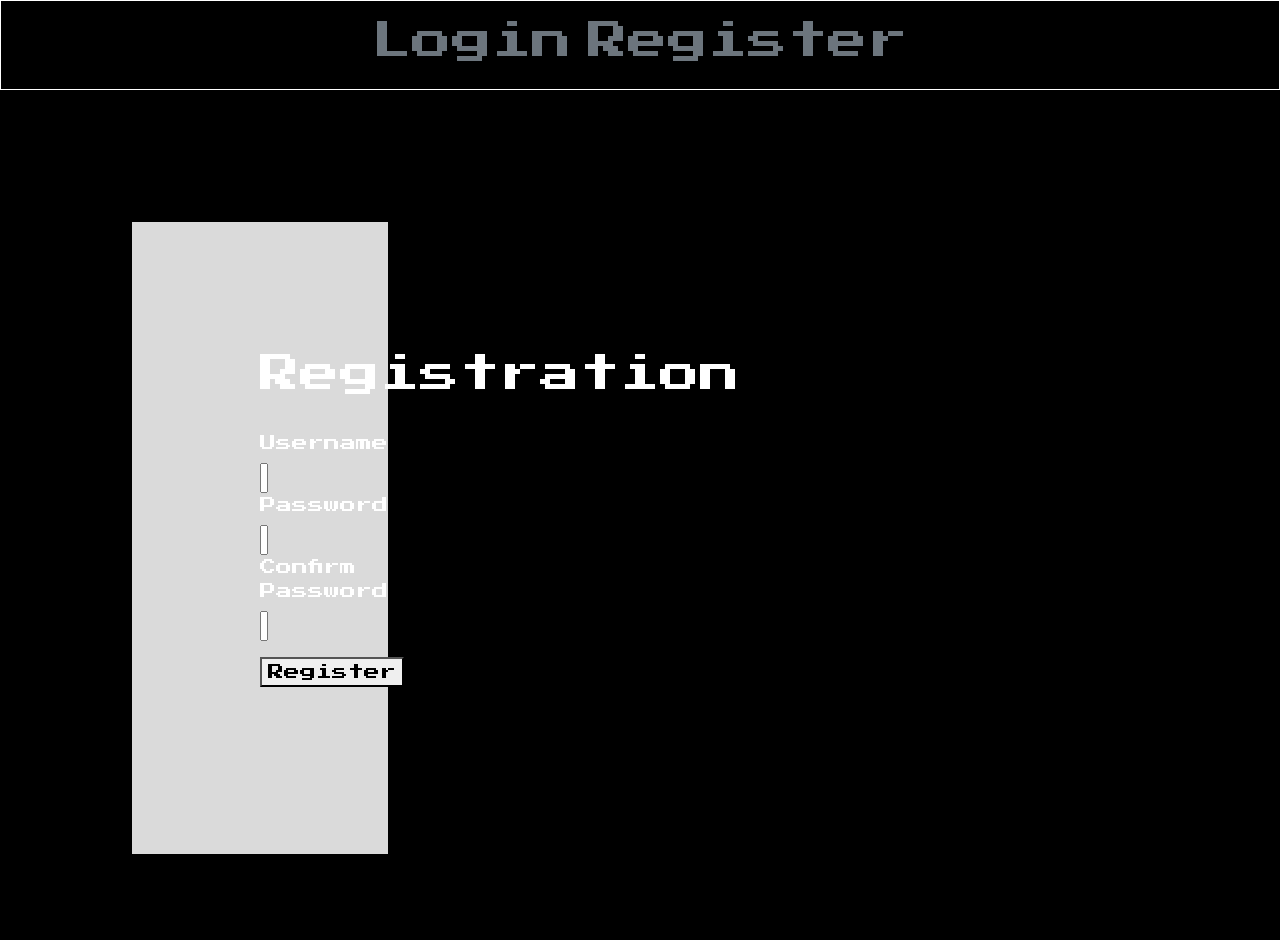
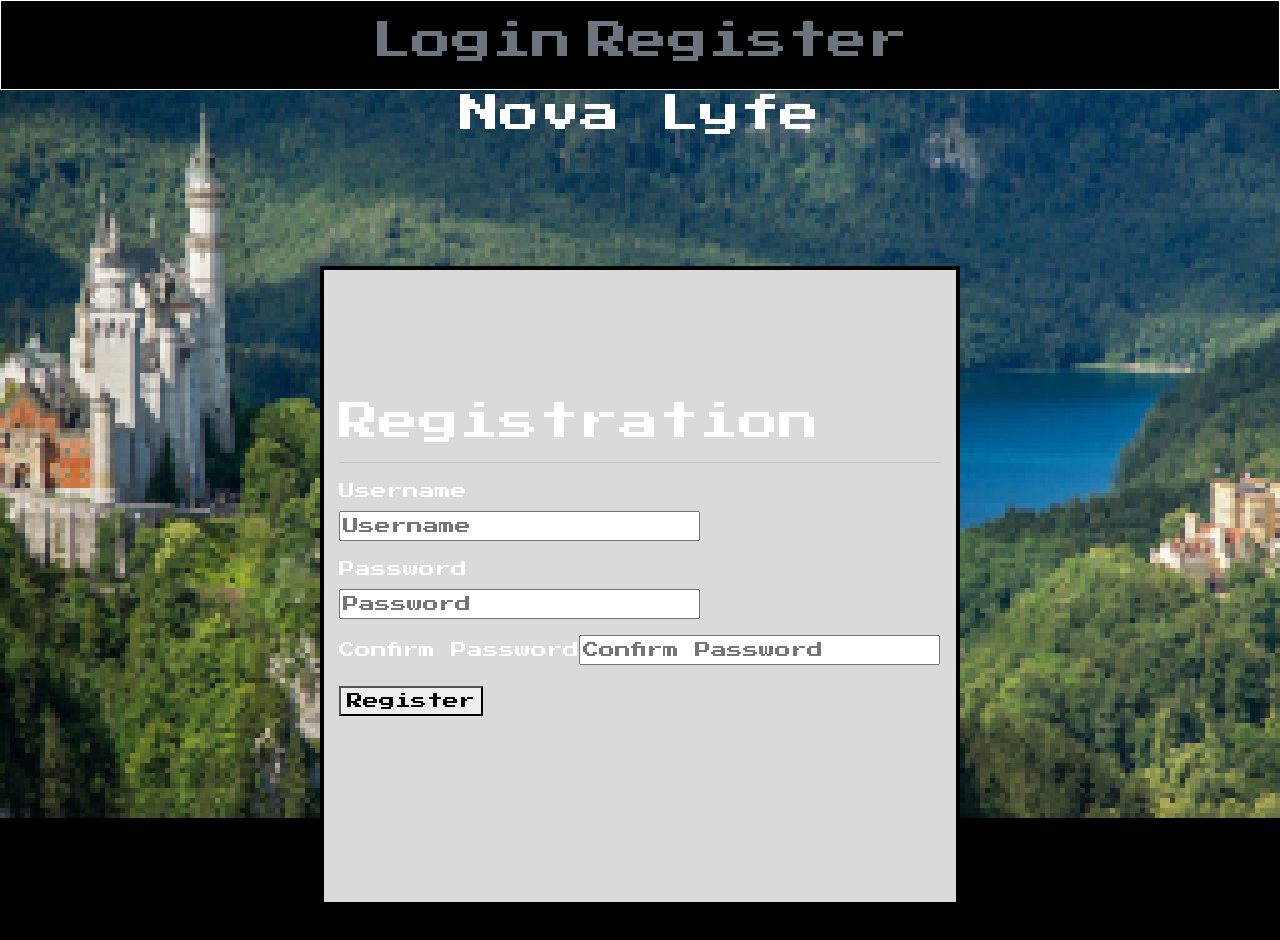
Before and after one commit to PatWyzlic/NovaLyfe, a React (Create React App) app in the folder Frontend/novalyfe/: page /register in a window 1280 px wide. Shown: the top 940 px of the page. After the commit the page ends 906 px from the top, so only its background shows below. Built offline with nearby package versions, Linux system fonts and the light colour scheme.

Commit message:
Register Page Formatted

```diff
--- a/Frontend/novalyfe/src/views/views_RegisterPage.jsx
+++ b/Frontend/novalyfe/src/views/views_RegisterPage.jsx
@@ -13,12 +13,15 @@ function RegisterPage() {
   };
 
   return (
-    <section>
-      <form onSubmit={handleSubmit}>
+    <div className="signup">
+        <h1 className="text-center">Nova Lyfe</h1>
+        <form onSubmit={handleSubmit} className="col-lg-6 offset-lg-3">
         <h1>Registration</h1>
         <hr />
-        <div>
-            <label htmlFor="username">Username</label>
+        <div class="form-group">
+            <div>
+                <label htmlFor="username">Username</label>
+            </div>
             <input
                 type="text"
                 id="username"
@@ -27,8 +30,10 @@ function RegisterPage() {
                 required
             />
         </div>
-        <div>
-            <label htmlFor="password">Password</label>
+        <div class="form-group">
+            <div>
+                <label htmlFor="password">Password</label>
+            </div>
             <input
                 type="password"
                 id="password"
@@ -37,7 +42,7 @@ function RegisterPage() {
                 required
             />
         </div>
-        <div>
+        <div class="form-group">
             <label htmlFor="confirm-password">Confirm Password</label>
             <input
                 type="password"
@@ -50,7 +55,7 @@ function RegisterPage() {
         </div>
         <button>Register</button>
         </form>
-    </section>
+    </div>
     );
 }
 
```
